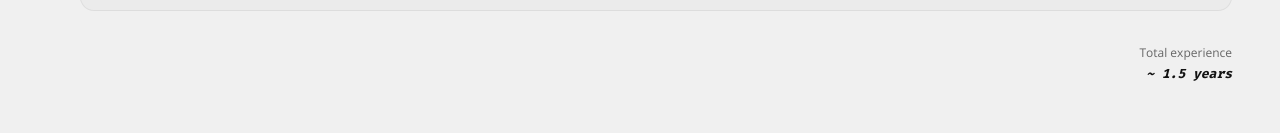
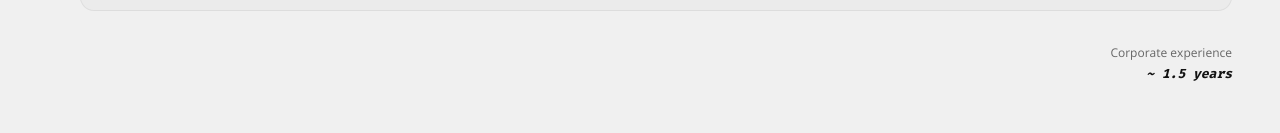
Before and after one commit to Raghul-18/Portfolio, a React (Vite) app: page / in a window 1280 px wide. Shown: the part 2484-2617 px from the top of the page. Built offline with nearby package versions, Linux system fonts and the light colour scheme.

Commit message:
Update App.jsx

```diff
--- a/src/App.jsx
+++ b/src/App.jsx
@@ -2163,7 +2163,7 @@ export default function Portfolio() {
         {/* Stats row */}
         <div style={{ display:"flex", gap:32, marginTop:32, opacity:0, animation:"fadeSlideUp 0.6s cubic-bezier(0.22,1,0.36,1) 0.65s forwards", flexWrap:"wrap" }}>
           {[
-            { label:"Years exp.", value:1, suffix:"+" },
+            { label:"Years exp.", value:5, suffix:"+" },
             { label:"Projects shipped", value:5, suffix:"+" },
             { label:"Technologies", value:15, suffix:"+" },
           ].map(s => (
@@ -2296,7 +2296,7 @@ export default function Portfolio() {
             ))}
           </div>
           <div style={{ textAlign:"right", paddingTop:24, marginTop:8 }}>
-            <p style={{ fontSize:12, color:"var(--mid)" }}>Total experience</p>
+            <p style={{ fontSize:12, color:"var(--mid)" }}>Corporate experience</p>
             <strong style={{ fontFamily:"'Fira Code',monospace", fontSize:13, color:"var(--white)", fontStyle:"italic" }}>~ 1.5 years</strong>
           </div>
         </FadeIn>
```
